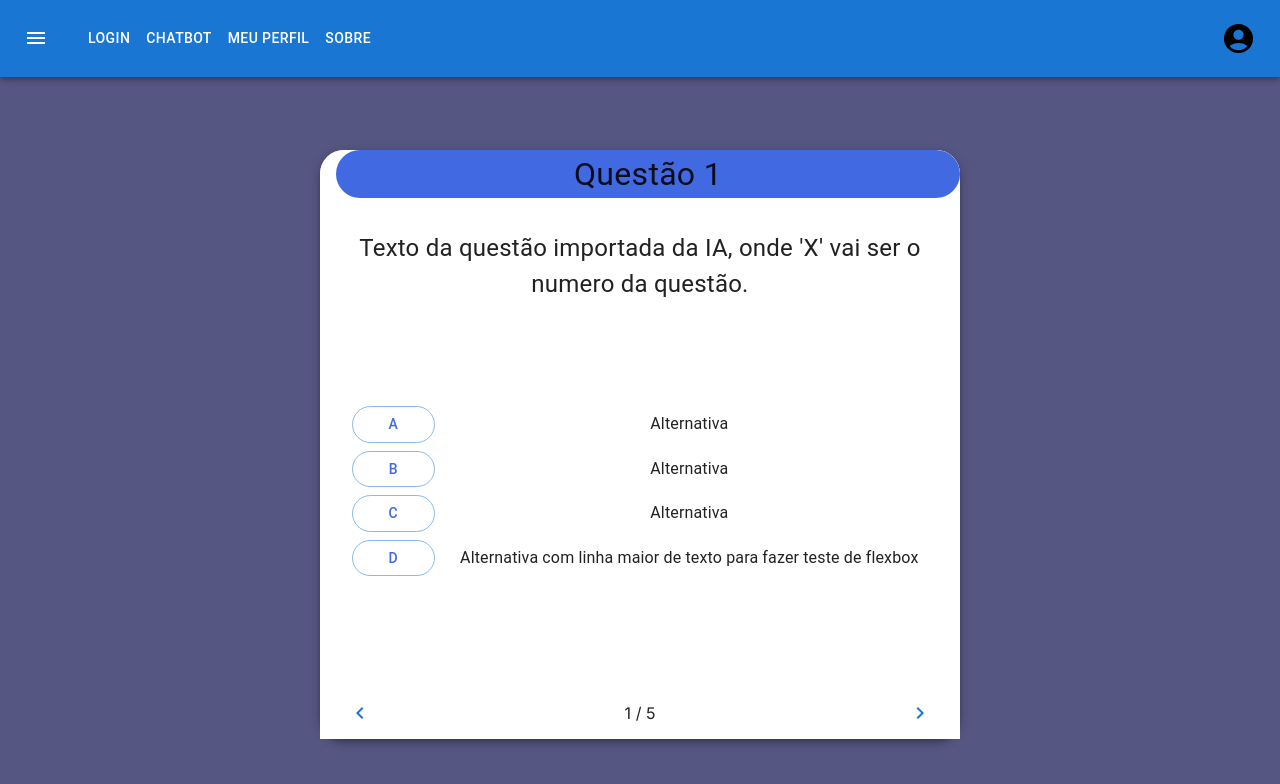
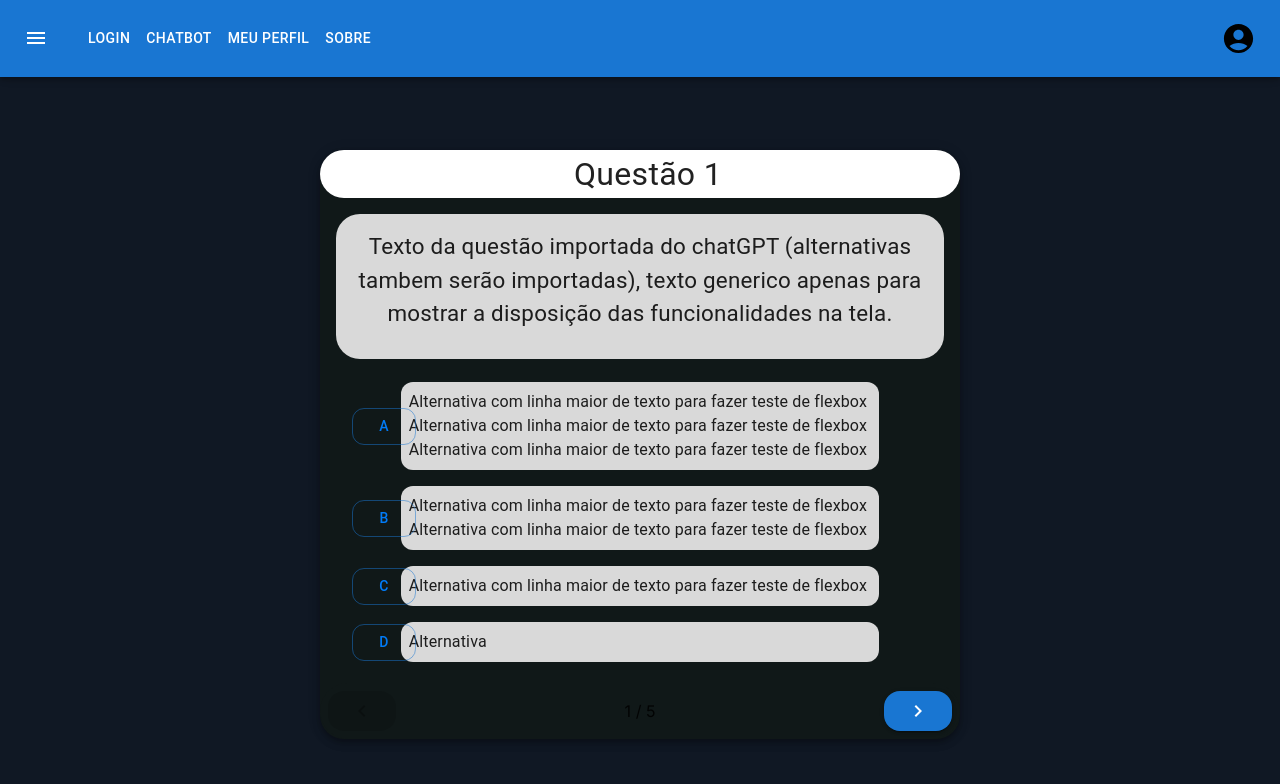
Before and after one commit to AulaOnline/AulaOnline, a React (Create React App) app: page /questionario in a window 1280 px wide. Shown: the top 784 px of the page. Built offline with nearby package versions, Linux system fonts and the light colour scheme.

Commit message:
mais estilização do questionario (falta checker ou armazenar resposta e estilizar coisas especificas)

```diff
--- a/src/Layout/components/RadioGroupQuestionario.js
+++ b/src/Layout/components/RadioGroupQuestionario.js
@@ -1,5 +1,5 @@
 import * as React from 'react';
-import { Typography, Button, Grid } from "@mui/material";
+import { Typography, Button, Grid, Box } from "@mui/material";
 
 export default function RadioGroupQuestionario() {
   const [selectedOption, setSelectedOption] = React.useState(null);
@@ -13,83 +13,91 @@ export default function RadioGroupQuestionario() {
   };
 
   return (
-    <Grid container direction="column" spacing={1}>
+    <Grid container direction="column" spacing={2}>
       <Typography variant="h6" gutterBottom>
       </Typography>
-      <Grid item container alignItems="center" spacing={2}>
-        <Grid item xs={2}>
+      <Grid item container alignItems="center" spacing={1}>
+        <Grid item xs={1}>
           <Button
             variant={selectedOption === 'A' ? 'contained' : 'outlined'}
             onClick={() => handleOptionClick('A')}
             fullWidth
             sx={{
-              borderRadius: 16,
-              color: selectedOption === 'A' ? 'white' : 'royalblue',
-              backgroundColor: selectedOption === 'A' ? 'royalblue' : 'transparent',
+              borderRadius: 3,
+              color: selectedOption === 'A' ? 'white' : '#017BF7',
+              backgroundColor: selectedOption === 'A' ? '#017BF7' : 'transparent',
             }}
           >
             A
           </Button>
         </Grid>
         <Grid item xs={10}>
-          <Typography variant="body1">Alternativa</Typography>
+          <Box sx={{ backgroundColor: '#D9D9D9', padding: 1, borderRadius: 3 }}>
+            <Typography sx={{ width: '100%', textAlign: 'left' }}>Alternativa com linha maior de texto para fazer teste de flexbox Alternativa com linha maior de texto para fazer teste de flexbox Alternativa com linha maior de texto para fazer teste de flexbox</Typography>
+          </Box>
         </Grid>
       </Grid>
-      <Grid item container alignItems="center" spacing={2}>
-        <Grid item xs={2}>
+      <Grid item container alignItems="center" spacing={1}>
+        <Grid item xs={1}>
           <Button
             variant={selectedOption === 'B' ? 'contained' : 'outlined'}
             onClick={() => handleOptionClick('B')}
             fullWidth
             sx={{
-              borderRadius: 16,
-              color: selectedOption === 'B' ? 'white' : 'royalblue',
-              backgroundColor: selectedOption === 'B' ? 'royalblue' : 'transparent',
+              borderRadius: 3,
+              color: selectedOption === 'B' ? 'white' : '#017BF7',
+              backgroundColor: selectedOption === 'B' ? '#017BF7' : 'transparent',
             }}
           >
             B
           </Button>
         </Grid>
         <Grid item xs={10}>
-          <Typography variant="body1">Alternativa</Typography>
+          <Box sx={{ backgroundColor: '#D9D9D9', padding: 1, borderRadius: 3 }}>
+            <Typography sx={{ width: '100%', textAlign: 'left' }}> Alternativa com linha maior de texto para fazer teste de flexbox Alternativa com linha maior de texto para fazer teste de flexbox</Typography>
+          </Box>
         </Grid>
       </Grid>
-      <Grid item container alignItems="center" spacing={2}>
-        <Grid item xs={2}>
+      <Grid item container alignItems="center" spacing={1}>
+        <Grid item xs={1}>
           <Button
             variant={selectedOption === 'C' ? 'contained' : 'outlined'}
             onClick={() => handleOptionClick('C')}
             fullWidth
             sx={{
-              borderRadius: 16,
-              color: selectedOption === 'C' ? 'white' : 'royalblue',
-              backgroundColor: selectedOption === 'C' ? 'royalblue' : 'transparent',
+              borderRadius: 3,
+              color: selectedOption === 'C' ? 'white' : '#017BF7',
+              backgroundColor: selectedOption === 'C' ? '#017BF7' : 'transparent',
             }}
           >
             C
           </Button>
         </Grid>
         <Grid item xs={10}>
-          <Typography variant="body1">Alternativa</Typography>
+          <Box sx={{ backgroundColor: '#D9D9D9', padding: 1, borderRadius: 3 }}>
+            <Typography sx={{ width: '100%', textAlign: 'left' }}>  Alternativa com linha maior de texto para fazer teste de flexbox</Typography>
+          </Box>
         </Grid>
       </Grid>
-      <Grid item container alignItems="center" spacing={2}>
-        <Grid item xs={2}>
+      <Grid item container alignItems="center" spacing={1}>
+        <Grid item xs={1}>
           <Button
             variant={selectedOption === 'D' ? 'contained' : 'outlined'}
             onClick={() => handleOptionClick('D')}
             fullWidth
             sx={{
-              borderRadius: 16,
-              color: selectedOption === 'D' ? 'white' : 'royalblue',
-              backgroundColor: selectedOption === 'D' ? 'royalblue' : 'transparent',
+              borderRadius: 3,
+              color: selectedOption === 'D' ? 'white' : '#017BF7',
+              backgroundColor: selectedOption === 'D' ? '#017BF7' : 'transparent',
             }}
           >
             D
           </Button>
         </Grid>
         <Grid item xs={10}>
-          <Typography variant="body1">Alternativa com linha maior de texto para fazer teste de flexbox </Typography>
+          <Box sx={{ backgroundColor: '#D9D9D9', padding: 1, borderRadius: 3 }}>
+            <Typography sx={{ width: '100%', textAlign: 'left' }}>Alternativa</Typography>
+          </Box>
         </Grid>
       </Grid>
     </Grid>
--- a/src/Pages/Questionario/Questionario.js
+++ b/src/Pages/Questionario/Questionario.js
@@ -15,23 +15,23 @@ export default function Questionario() {
     const steps = [
         {
             label: 'Questão 1',
-            description: `Texto da questão importada da IA, onde 'X' vai ser o numero da questão.`,
+            description: `Texto da questão importada do chatGPT (alternativas tambem serão importadas), texto generico apenas para mostrar a disposição das funcionalidades na tela.`,
         },
         {
             label: 'Questão 2',
-            description: `Texto da questão importada da IA, onde 'X' vai ser o numero da questão.`,
+            description: `Texto da questão importada do chatGPT (alternativas tambem serão importadas), texto generico apenas para mostrar a disposição das funcionalidades na tela.`,
         },
         {
             label: 'Questão 3',
-            description: `Texto da questão importada da IA, onde 'X' vai ser o numero da questão.`,
+            description: `Texto da questão importada do chatGPT (alternativas tambem serão importadas), texto generico apenas para mostrar a disposição das funcionalidades na tela.`,
         },
         {
             label: 'Questão 4',
-            description: `Texto da questão importada da IA, onde 'X' vai ser o numero da questão.`,
+            description: `Texto da questão importada do chatGPT (alternativas tambem serão importadas), texto generico apenas para mostrar a disposição das funcionalidades na tela.`,
         },
         {
             label: 'Questão 5',
-            description: `Texto da questão importada da IA, onde 'X' vai ser o numero da questão.`,
+            description: `Texto da questão importada do chatGPT (alternativas tambem serão importadas), texto generico apenas para mostrar a disposição das funcionalidades na tela.`,
         },
     ];
     const theme = useTheme();
@@ -44,19 +44,18 @@ export default function Questionario() {
 
     const handleBack = () => {
         setActiveStep((prevActiveStep) => prevActiveStep - 1);
-    };
-
+      };
 
     return (
         <Grid container>
             <Navbar />
-            <Grid container sx={{ bgcolor: "#565683", display: "flex", height: "calc(100vh - 64px)", justifyContent: "center", alignItems: "center", textAlign: "center" }}>
-                <Paper elevation={5} sx={{ borderRadius: 6, bgcolor: "white", height: "80%", width: "50%" }}>
+            <Grid container sx={{ bgcolor: "#101824", display: "flex", height: "calc(100vh - 64px)", justifyContent: "center", alignItems: "center", textAlign: "center" }}>
+                <Paper elevation={5} sx={{ borderRadius: 6, bgcolor: "#101818", height: "80%", width: "50%" }}>
                     <Box sx={{ display: 'flex', flexDirection: 'column', height: '100%', width: '100%' }}>
                     <Paper
-                        square
                         elevation={0}
                         sx={{
+                            bgcolor:"blue",
                             display: 'flex',
                             alignItems: 'center',
                             height: 50,
@@ -67,10 +66,11 @@ export default function Questionario() {
                     >
                         {/* alterar porcentagem pra caber as alternativas */}
                         {/* aprender a mexer no flexbox pra ficar bonito KK */}
-                        <Typography sx={{ borderRadius: 12, bgcolor: "royalblue", fontSize: '2rem', textAlign: 'center', width: '100%' }}>{steps[activeStep].label}</Typography>                    </Paper>
+                        <Typography sx={{ borderRadius: 12, fontSize: '2rem', textAlign: 'center', width: '100%' }}>{steps[activeStep].label}</Typography>
+                    </Paper>
                         <Box sx={{ height: '100%', maxWidth: '100%', p: 2 }}>
-                            <Box sx={{ height: '30%', maxWidth: '100%', p: 2 }}>
-                                <Typography sx={{ width: '100%', textAlign: 'center', fontSize: '1.5rem'}}>{steps[activeStep].description}</Typography>
+                            <Box sx={{ bgcolor: "#D9D9D9", borderRadius: 6, height: '25%', maxWidth: '100%', p: 2 }}>
+                                <Typography sx={{ width: '100%', textAlign: 'center', fontSize: '1.4rem'}}>{steps[activeStep].description}</Typography>
                             </Box>
                             <Box sx={{ height: '70%', maxWidth: '100%', justifyContent: "center", p: 2 }}>
                                 <RadioGroupQuestionario />
@@ -78,15 +78,17 @@ export default function Questionario() {
                         </Box>
 
                         <MobileStepper
+                            sx={{borderRadius: 16, bgcolor: "#101818"}}
                             variant="text"
                             steps={maxSteps}
                             position="static"
                             activeStep={activeStep}
                             nextButton={
                                 <Button
-                                    sx={{borderRadius: 16}}
-                                    bgcolor="royalblue"
-                                    size="medium"
+                                    variant="contained"
+                                    sx={{borderRadius: 4}}
+                                    bgcolor="#017BF7"
+                                    size="large"
                                     onClick={handleNext}
                                     disabled={activeStep === maxSteps - 1}
                                 >
@@ -100,22 +102,21 @@ export default function Questionario() {
                             }
                             backButton={
                                 <Button
-                                    sx={{borderRadius: 16}}
-                                    bgcolor="royalblue"
-                                    size="medium"
-                                    onClick={handleNext}
-                                    disabled={activeStep === maxSteps - 1}
+                                    variant="contained"
+                                    sx={{borderRadius: 4}}
+                                    bgcolor="#017BF7"
+                                    size="large"
+                                    onClick={handleBack}
+                                    disabled={activeStep === 0}
                                 >
                                     {theme.direction === 'rtl' ? (
                                         <KeyboardArrowRight />
                                     ) : (
                                         <KeyboardArrowLeft />
                                     )}
-
                                 </Button>
                             }
                         />
-
                     </Box>
                 </Paper>
             </Grid>
```
